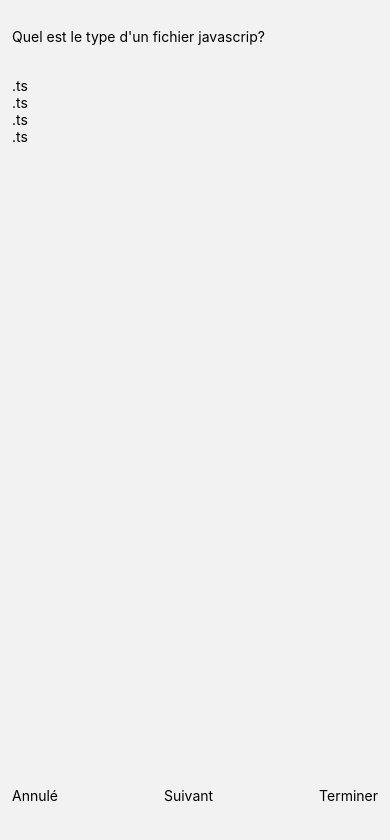
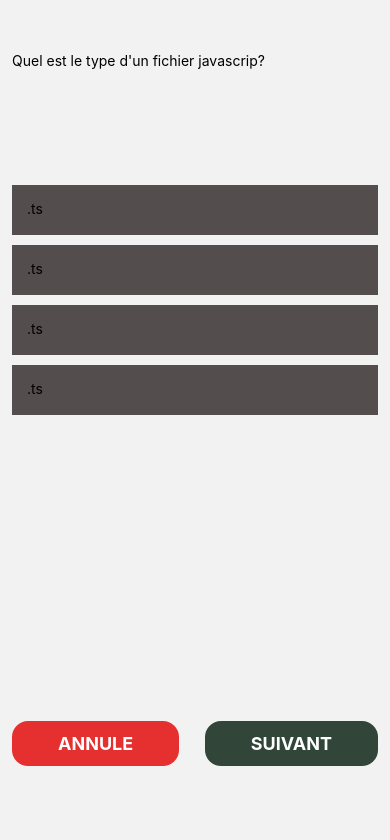
Before and after one commit to JoeMakuta/mobile_quiz_app, a React Native app: screen /Quiz in a window 390 px wide. Shown: the top 840 px of the page. Built offline with nearby package versions, Linux system fonts and the light colour scheme.

Commit message:
Quizzler

```diff
--- a/src/screens/Question.jsx
+++ b/src/screens/Question.jsx
@@ -1,30 +1,30 @@
 import React from 'react';
-import { View, Text, TouchableOpacity, StyleSheet} from 'react-native';
+import { View, Text, TouchableOpacity, StyleSheet } from 'react-native';
 
-const Question = () => {
+const Question = (navigation) => {
     return (
         <View style={styles.container}>
             <View style={styles.top}>
                 <Text>Quel est le type d'un fichier javascrip?</Text>
             </View>
             <View style={styles.options}>
-                <TouchableOpacity>
+                <TouchableOpacity style={styles.assert}>
+                   <Text>.ts</Text>
+                </TouchableOpacity>
+                <TouchableOpacity style={styles.assert}>
+                    <Text>.ts</Text>
+                </TouchableOpacity >
+                <TouchableOpacity style={styles.assert}>
                     <Text>.ts</Text>
                 </TouchableOpacity>
-                <TouchableOpacity>
-                    <Text>.ts</Text>
-                </TouchableOpacity>
-                <TouchableOpacity>
-                    <Text>.ts</Text>
-                </TouchableOpacity>
-                <TouchableOpacity>
+                <TouchableOpacity style={styles.assert}>
                     <Text>.ts</Text>
                 </TouchableOpacity>
             </View>
             <View style={styles.botton}>
-                <TouchableOpacity><Text>Annulé</Text></TouchableOpacity>
-                <TouchableOpacity><Text>Suivant</Text></TouchableOpacity>
-                <TouchableOpacity><Text>Terminer</Text></TouchableOpacity>
+                <TouchableOpacity style={styles.buttonAnnu}><Text style={styles.buttonText}>ANNULE</Text></TouchableOpacity>
+                <TouchableOpacity style={styles.buttonSuiv}><Text style={styles.buttonText}>SUIVANT</Text></TouchableOpacity>
+                {/* <TouchableOpacity onPress={()=> navigation.navigate("Result")}><Text>TERMINER</Text></TouchableOpacity> */}
             </View>
         </View>
     )
@@ -33,21 +33,53 @@ const Question = () => {
 export default Question
 
 const styles = StyleSheet.create({
-    container:{
+    container: {
         padding: 12,
         height: "100%",
+
     },
-    top:{
-        marginVertical:16,
+    top: {
+        marginVertical: 16,
+        marginTop: 40,
     },
-    options:{
-        marginVertical:16,
-        flex:1,
+    options: {
+        marginVertical: 16,
+        marginTop: 100,
+        flex: 1,
+        gap:10,
     },
     botton: {
-        marginBottom:12,
-        paddingVertical:16,
-        justifyContent:"space-between",
-        flexDirection:"row",
+        marginBottom: 12,
+        paddingVertical: 16,
+        justifyContent: "space-between",
+        flexDirection: "row",
+    },
+    buttonSuiv: {
+        backgroundColor: "#314539",
+        padding:12,
+        paddingHorizontal:46,
+        borderRadius: 16,
+        alignItems: "center",
+        marginBottom: 38,
+    },
+    buttonAnnu:{
+        backgroundColor:"#E63030",
+        padding:12,
+        paddingHorizontal:46,
+        borderRadius: 16,
+        alignItems: "center",
+        marginBottom: 38,
+    },
+    buttonText: {
+        fontSize: 18,
+        fontWeight: "bold",
+        color: "white",
+    },
+    assert:{
+        backgroundColor: "#534D4D",
+        height: 50,
+        padding:15,
+
     }
+
 });
```
